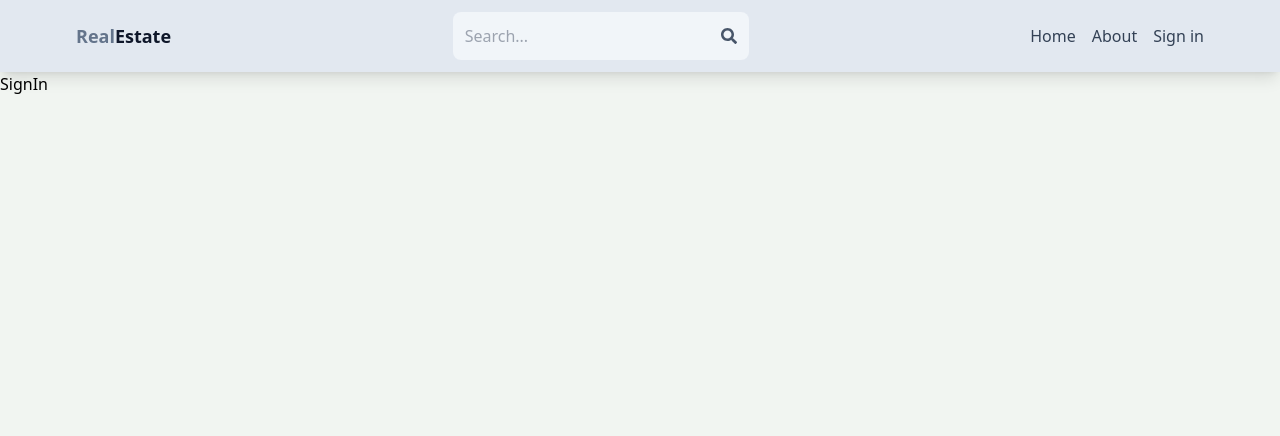
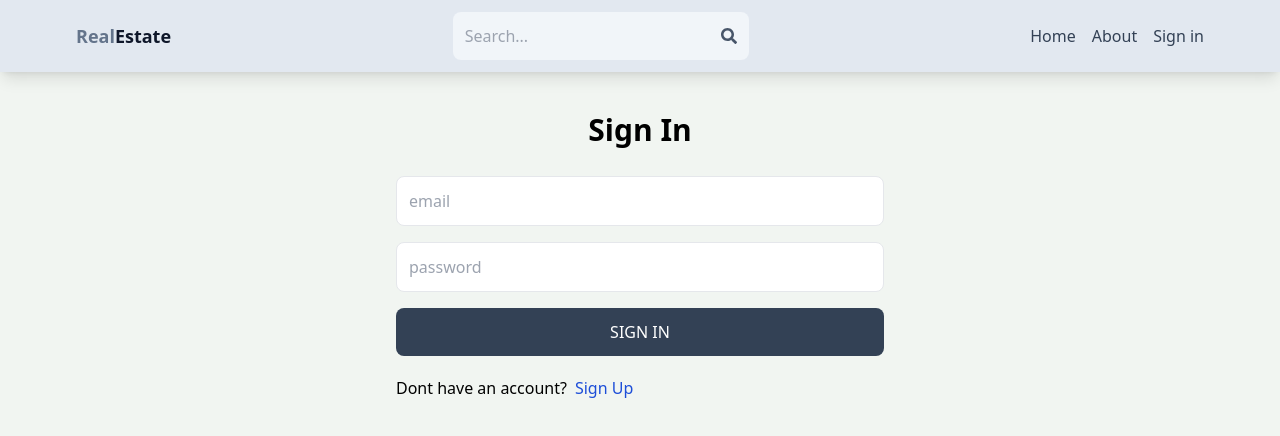
Before and after one commit to suicide-machine/Real_Estate, a React (Vite) app in the folder client/: page /sign-in in a window 1280 px wide. Shown: the top 436 px of the page. Built offline with nearby package versions, Linux system fonts and the light colour scheme.

Commit message:
Complete Sign in page functionality

```diff
--- a/client/src/pages/SignIn.jsx
+++ b/client/src/pages/SignIn.jsx
@@ -1,7 +1,82 @@
-import React from "react"
+import React, { useState } from "react"
+import { Link, useNavigate } from "react-router-dom"
 
 const SignIn = () => {
-  return <div>SignIn</div>
+  const [formData, setFormData] = useState({})
+  const [loading, setLoading] = useState(false)
+  const [error, setError] = useState(null)
+  const navigate = useNavigate()
+
+  const handleChange = (e) => {
+    setFormData({
+      ...formData,
+      [e.target.id]: e.target.value,
+    })
+  }
+
+  const handleSubmit = async (e) => {
+    e.preventDefault()
+    try {
+      setLoading(true)
+      const res = await fetch("/api/auth/signin", {
+        method: "POST",
+        headers: {
+          "Content-Type": "application/json",
+        },
+        body: JSON.stringify(formData),
+      })
+
+      const data = await res.json()
+      // console.log(data)
+      if (data.success === false) {
+        setLoading(false)
+        setError(data.message)
+        return
+      }
+      setLoading(false)
+      setError(null)
+      navigate("/")
+    } catch (error) {
+      setLoading(false)
+      setError(error.message)
+    }
+  }
+
+  return (
+    <div className="max-w-lg mx-auto p-3">
+      <h1 className="text-3xl text-center my-7 font-semibold">Sign In</h1>
+
+      <form action="" onSubmit={handleSubmit} className="flex flex-col gap-4">
+        <input
+          type="email"
+          placeholder="email"
+          className="p-3 rounded-lg border"
+          id="email"
+          onChange={handleChange}
+        />
+        <input
+          type="password"
+          placeholder="password"
+          className="p-3 rounded-lg border"
+          id="password"
+          onChange={handleChange}
+        />
+        <button
+          disabled={loading}
+          className="bg-slate-700 rounded-lg p-3 text-white uppercase hover:opacity-95 disabled:opacity-80"
+        >
+          {loading ? "Loading..." : "Sign In"}
+        </button>
+      </form>
+      <div className="mt-5 flex gap-2">
+        <p>Dont have an account?</p>
+        <Link to={"/sign-up"}>
+          <span className="text-blue-700">Sign Up</span>
+        </Link>
+      </div>
+      {error && <p className="text-red-500 mt-5">{error}</p>}
+    </div>
+  )
 }
 
 export default SignIn
```
